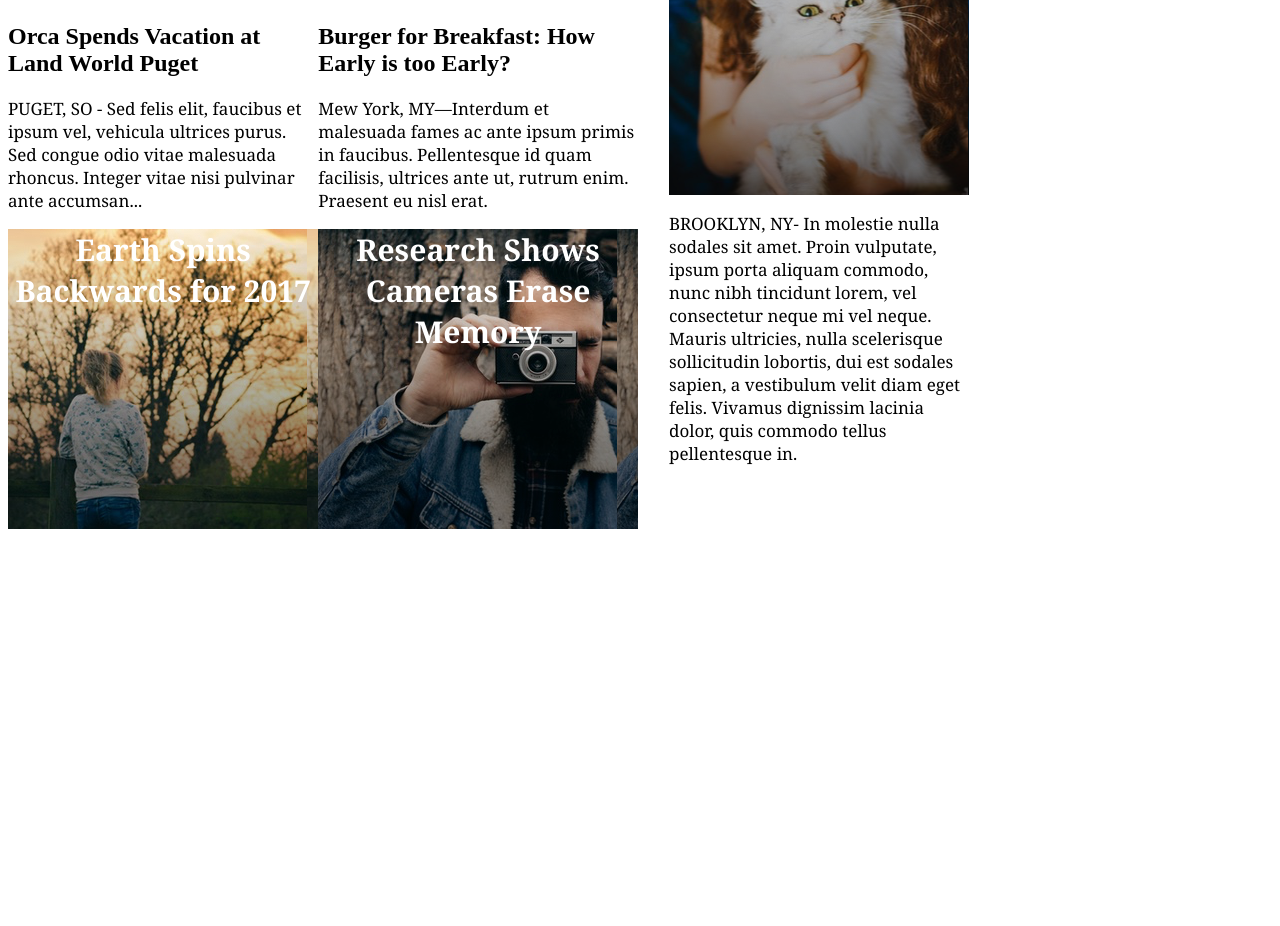
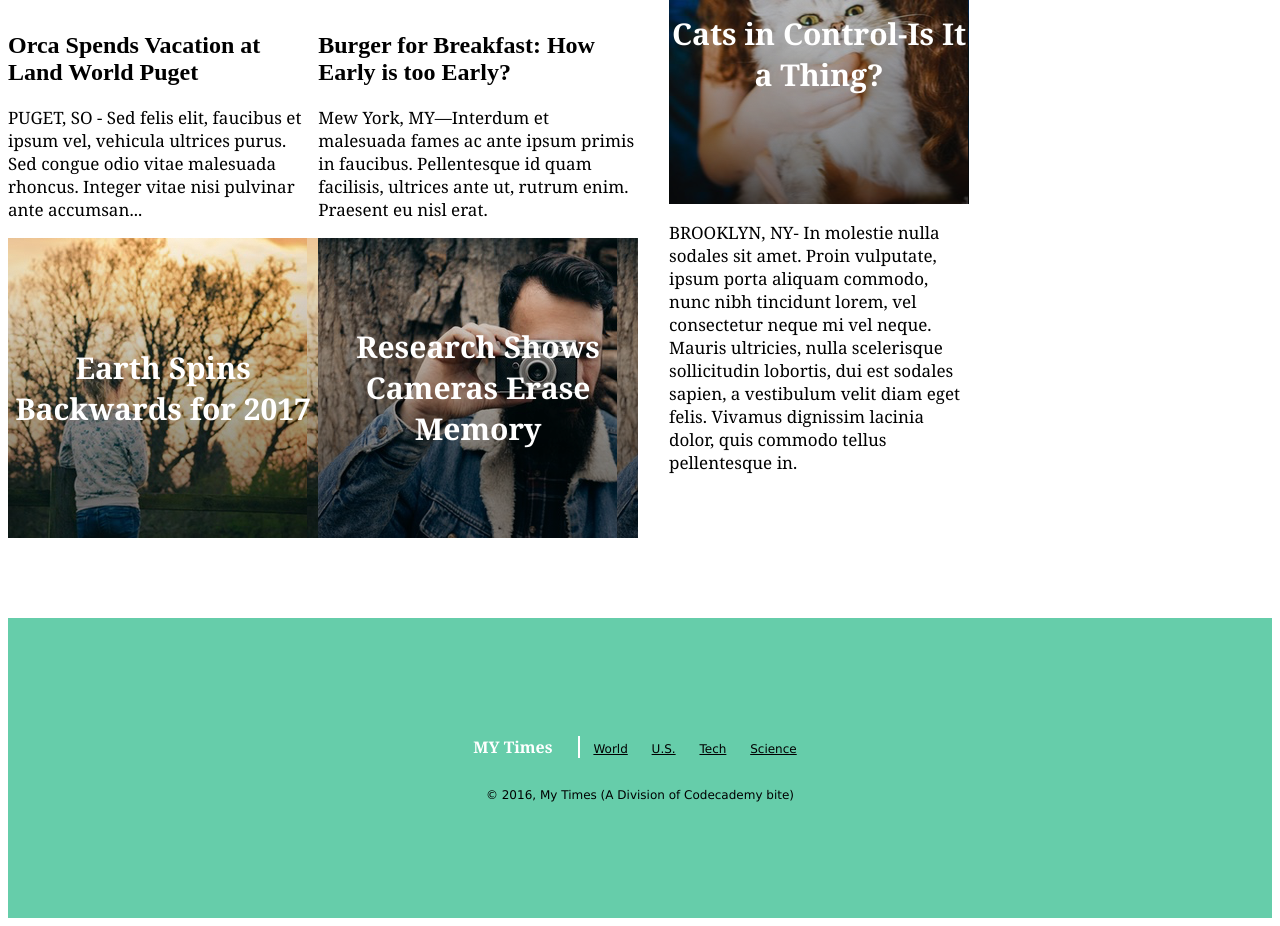
Before and after one commit to airflow101/mytimes, a plain HTML site: page index.html in a window 1280 px wide. Shown: the part 683-1609 px from the top of the page. Before the commit the page ends 1220 px from the top, so only its background shows below. Drawn offline with Linux system fonts and the light colour scheme.

Commit message:
Fixed header

```diff
--- a/index.html
+++ b/index.html
@@ -93,6 +93,19 @@
       </div>
     </div>
   </main>
+
+  <footer>
+    <div class="info">
+      <span class="title">MY Times</span>
+      <nav>
+        <span><a href="#">World</a> </span>
+        <span><a href="#">U.S.</a> </span>
+        <span><a href="#">Tech</a> </span>
+        <span><a href="#">Science </a> </span>
+      </nav>
+    </div>
+  <p>© 2016, My Times (A Division of Codecademy bite)</p>
+  </footer>
 </body>
 
 </html>
--- a/resources/css/style.css
+++ b/resources/css/style.css
@@ -5,8 +5,16 @@ header{
   font-size: 14px;
   font-weight: bold;
   border-bottom: 1px solid black;
+  background-color: white;
+  width: 100%;
+  position: fixed;
+  z-index: 1;
+  height: 80px;
 }
 
+header nav{
+  padding-right: 30px;
+}
 nav, nav span{
   display: inline-block;
 }
@@ -40,8 +48,10 @@ main, .column{
 }
 main{
   justify-content: space-between;
-  padding-top: 20px;
+  padding-top: 100px;
   width: 1232px;
+  margin-bottom: 80px;
+
 }
 
 .column{
@@ -69,6 +79,7 @@ color: black;
 .image{
   display: flex;
   justify-content: center;
+  align-items: center;
   height: 300px;
   font-family: Georgia;
 font-weight: bold;
@@ -125,3 +136,26 @@ padding: 11px 20px
 font-weight: bold;
 text-align: center;
 }
+
+
+/** Footer**/
+footer{
+  display: flex;
+  flex-direction: column;
+  justify-content: center;
+  align-items: center;
+  background-color: MediumAquamarine;
+margin: auto;
+font-family: Verdana;
+font-size: 12px;
+height: 300px;
+}
+
+.title{
+  font-family: Georgia;
+  font-size: 16px;
+  font-weight: bold;
+  color: white;
+  padding-right: 25px;
+    border-right: 2px solid white;
+}
```
